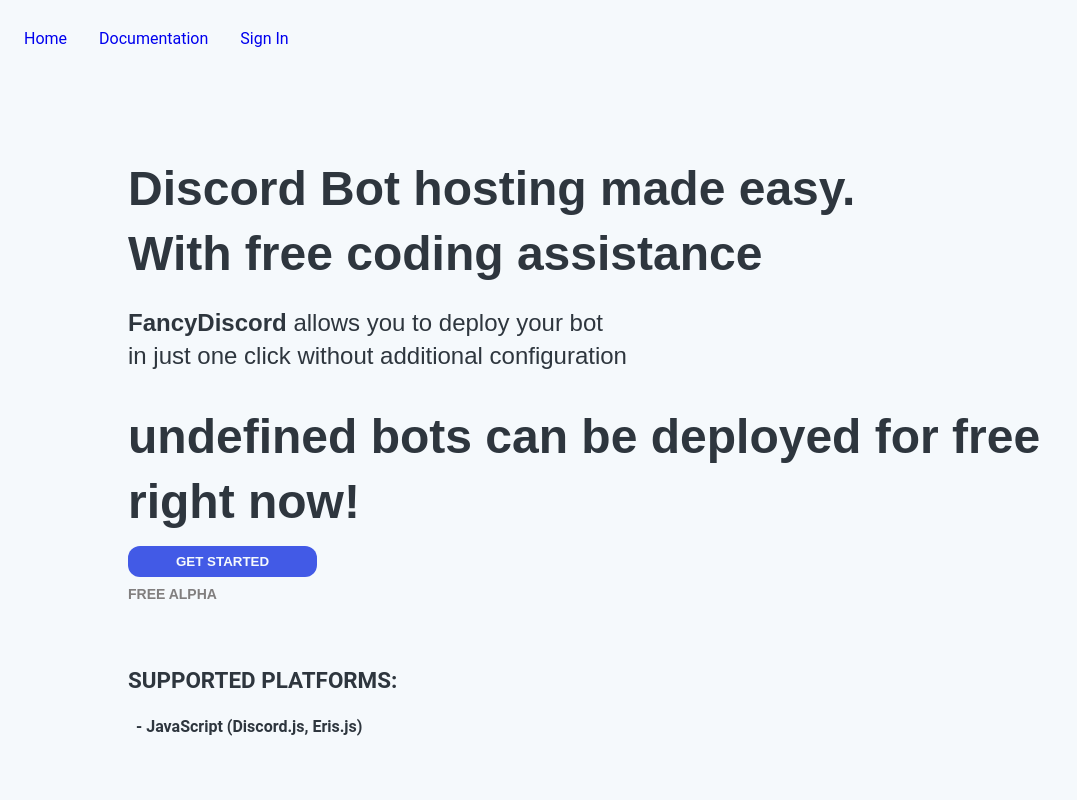
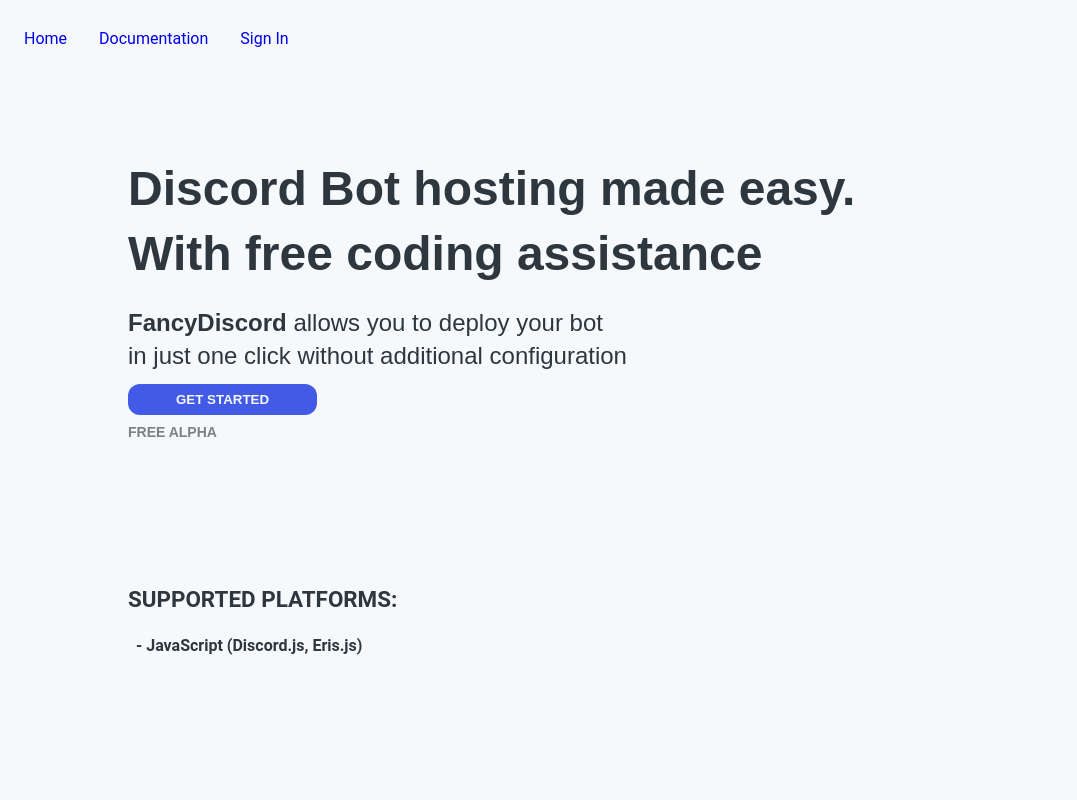
Before and after one commit to reetou/fancy_discord_front, a Next.js app: page / in a window 1280 px wide. Shown: the top 800 px of the page, without its empty margins (0-1077 px from the left). Built offline with nearby package versions, Linux system fonts and the light colour scheme; no server answers.

Commit message:
Fix mainpage

```diff
--- a/pages/index.tsx
+++ b/pages/index.tsx
@@ -187,7 +187,7 @@
           <b>FancyDiscord</b> allows you to deploy your bot in just one click without additional configuration
         </ContentDescription>
         {
-          noData && available_machines
+          noData
             ? null
             : <ContentTitle style={{ marginTop: '2rem' }}>{`${available_machines} bots can be deployed for free right now!`}</ContentTitle>
         }
```
